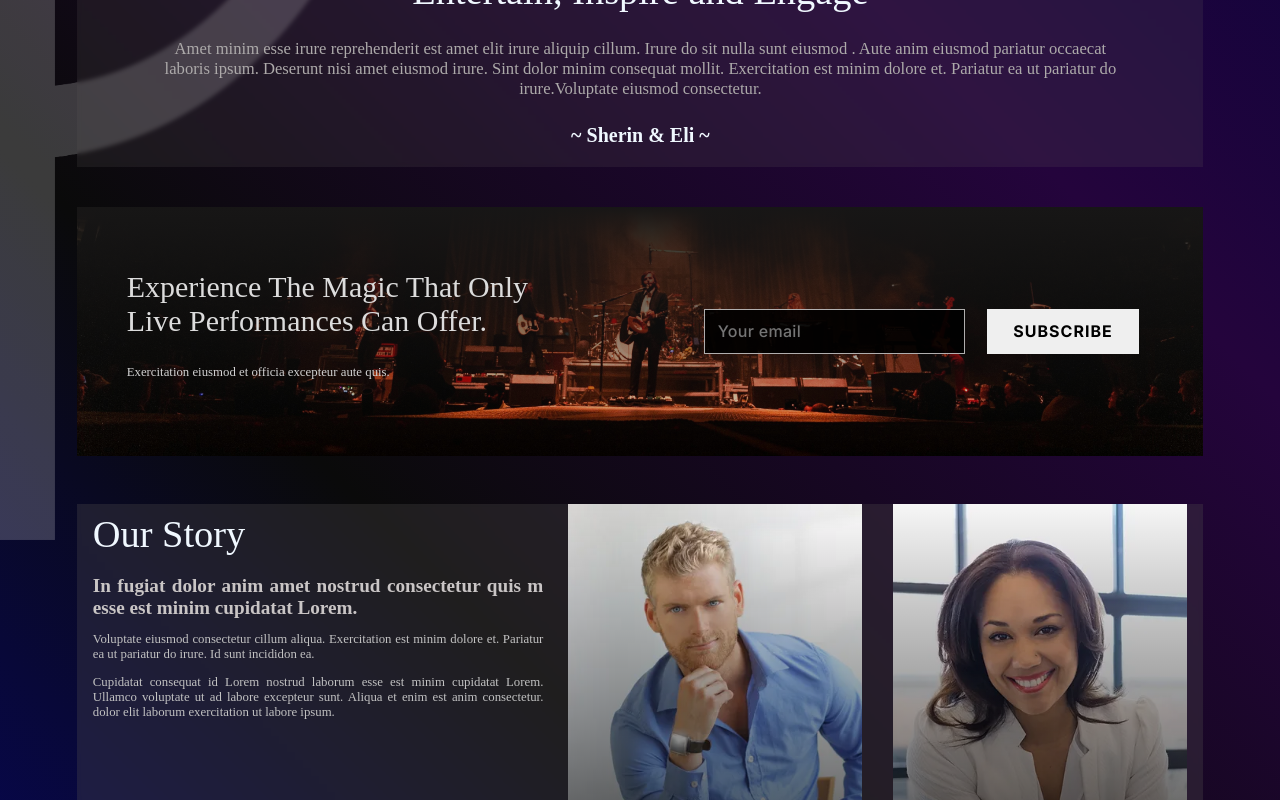
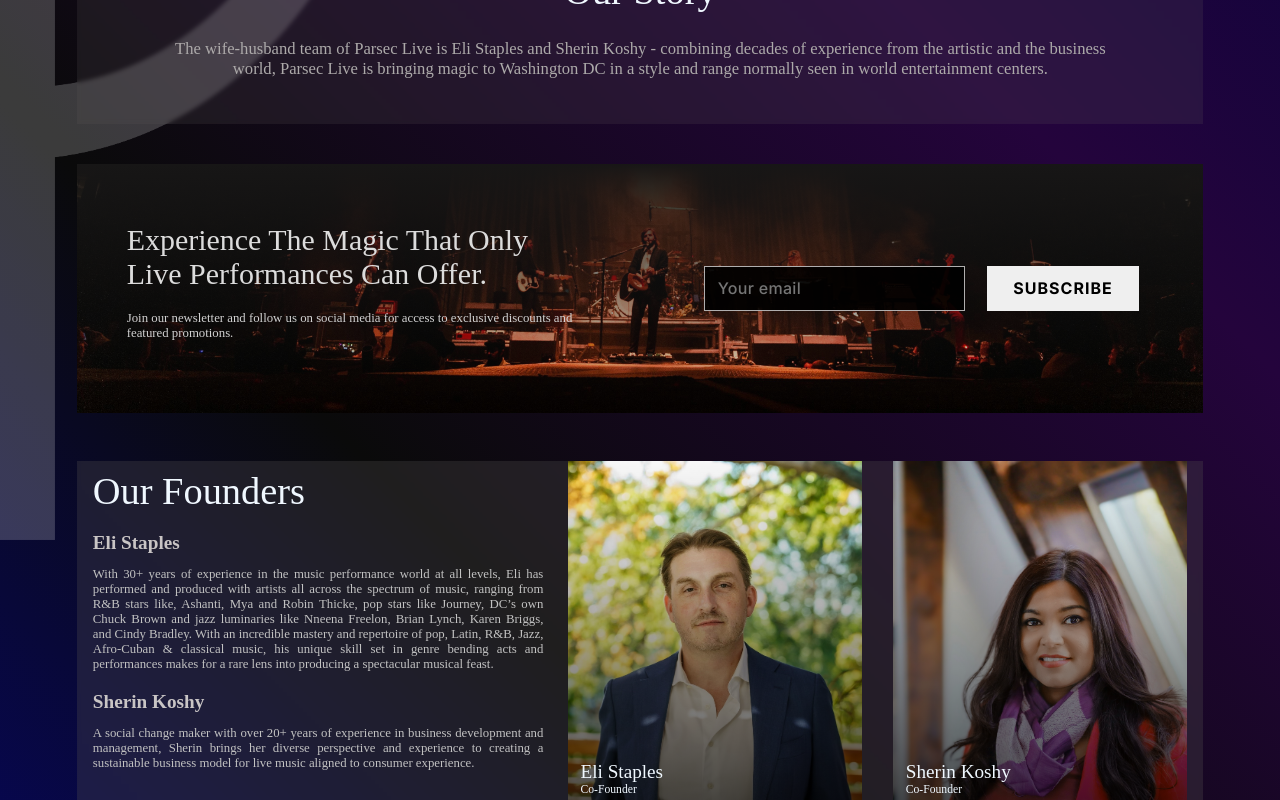
Before and after one commit to rsht7/PARSEC_live_web, a React (Create React App) app in the folder frontend/: page /about in a window 1280 px wide. Shown: the part 620-1420 px from the top of the page. Built offline with nearby package versions, Linux system fonts and the light colour scheme; a web font is replaced by a local one.

Commit message:
recorrected the about us page with actual text and images

```diff
--- a/frontend/src/components/pages/Aboutpg.js
+++ b/frontend/src/components/pages/Aboutpg.js
@@ -1,8 +1,8 @@
 import React, { useEffect, useRef } from 'react';
 import aboutpic2 from './aboutpic2.jpeg';
 import Headname from '../Headname';
-import elipic from './elicrpd2.png';
-import sherinpic from './sherin2.png';
+import elipic from './eli2.JPG'
+import sherinpic from './sherin1.JPG';
 import newstltterpic from '../compassets/nwsltr22.jpeg';
 
 const About = () => {
@@ -114,18 +114,16 @@ const About = () => {
             <div className='about'>
                 <div className='abt-text'>
                     <p className='abt-t1 fade-in' ref={abtT1Ref}>
-                        Entertain, Inspire and Engage
+                    Our Story
                     </p>
 
                     <p className='abt-t2 fade-in' ref={abtT2Ref}>
-                        Amet minim esse irure reprehenderit est amet elit irure aliquip cillum. Irure do sit nulla sunt eiusmod
-                        . Aute anim eiusmod pariatur occaecat laboris ipsum. Deserunt nisi amet eiusmod irure. Sint dolor minim
-                        consequat mollit. Exercitation est minim dolore et. Pariatur ea ut pariatur do irure.Voluptate eiusmod consectetur.
+                    The wife-husband team of Parsec Live is Eli Staples and Sherin Koshy - combining decades of experience from the artistic and the business world, Parsec Live is bringing magic to Washington DC in a style and range normally seen in world entertainment centers.
                     </p>
 
-                    <p className='abt-t3 fade-in' ref={abtT3Ref}>
+                    {/* <p className='abt-t3 fade-in' ref={abtT3Ref}>
                         ~ Sherin & Eli ~
-                    </p>
+                    </p> */}
                 </div>
 
                 <div className='newsletter-wrapper' ref={newsletterRef}>
@@ -134,7 +132,7 @@ const About = () => {
                         <div className='news-lhsrhs'>
                             <div className='news-lhs'>
                                 <p className='newshead'>Experience The Magic That Only Live Performances Can Offer.</p>
-                                <p className='newsbelowhead'> Exercitation eiusmod et officia excepteur aute quis.</p>
+                                <p className='newsbelowhead'> Join our newsletter and follow us on social media for access to exclusive discounts and featured promotions.</p>
                             </div>
                             <div className='news-rhs'>
                                 <form>
@@ -151,10 +149,11 @@ const About = () => {
 
                 <div className='our-story'>
                     <div className='os-lhs'>
-                        <p className='os-head'>Our Story</p>
-                        <p className='os-belowhead'>In fugiat dolor anim amet nostrud consectetur quis m esse est minim cupidatat Lorem.</p>
-                        <p className='os-below2'> Voluptate eiusmod consectetur cillum aliqua. Exercitation est minim dolore et. Pariatur ea ut pariatur do irure. Id sunt incididon ea.</p>
-                        <p className='os-below2'>Cupidatat consequat id Lorem nostrud laborum esse est minim cupidatat Lorem. Ullamco voluptate ut ad labore excepteur sunt. Aliqua et enim est anim consectetur.  dolor elit laborum exercitation ut labore ipsum.</p>
+                    <p className='os-head'>Our Founders</p>
+                    <p className='os-belowhead'>Eli Staples</p>
+                    <p className='os-below2'> With 30+ years of experience in the music performance world at all levels, Eli has performed and produced with artists all across the spectrum of music, ranging from R&B stars like, Ashanti, Mya and  Robin Thicke, pop stars like Journey, DC’s own Chuck Brown and jazz luminaries like Nneena Freelon, Brian Lynch, Karen Briggs, and Cindy Bradley. With an incredible mastery and repertoire of pop, Latin, R&B, Jazz, Afro-Cuban & classical music, his unique skill set in genre bending acts and performances makes for a rare lens into producing a spectacular musical feast.</p>
+                    <p className='os-belowhead'>Sherin Koshy</p>
+                    <p className='os-below2'>A social change maker with over 20+ years of experience in business development and management, Sherin brings her diverse perspective and experience to creating a sustainable business model for live music aligned to consumer experience.</p>
                     </div>
 
                     <div className='os-rhs'>
```
